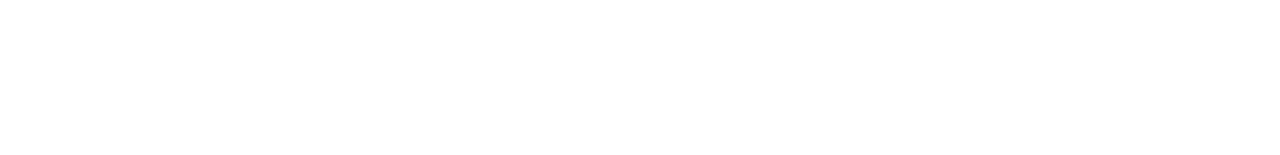
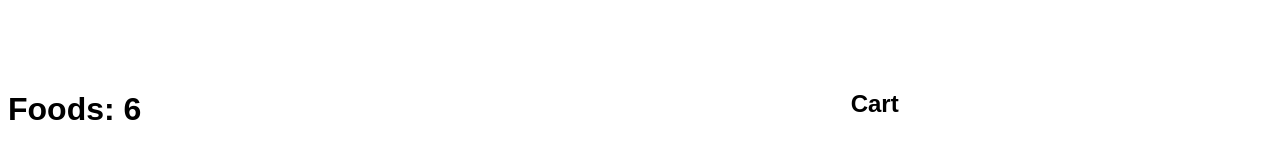
Before and after one commit to tuhin92/chefs-table, a React (Vite) app: page / in a window 1280 px wide. Shown: the part 1096-1251 px from the top of the page. Before the commit the page ends 1174 px from the top, so only its background shows below. Built offline with nearby package versions, Linux system fonts and the light colour scheme.

Commit message:
set layout and create some component for single data loading

```diff
--- a/package.json
+++ b/package.json
@@ -10,6 +10,7 @@
     "preview": "vite preview"
   },
   "dependencies": {
+    "prop-type": "^0.0.1",
     "react": "^18.2.0",
     "react-dom": "^18.2.0"
   },
--- a/src/App.jsx
+++ b/src/App.jsx
@@ -1,5 +1,6 @@
 import './App.css'
 import Banner from './component/Banner/Banner'
+import Cart from './component/Cart/Cart'
 import Foods from './component/Foods/Foods'
 import Navbar from './component/Navbar/Navbar'
 
@@ -9,7 +10,11 @@
     <>
       <Navbar></Navbar>
       <Banner></Banner>
-      <Foods></Foods>
+
+      <div className='md:flex container mx-auto'>
+        <Foods></Foods>
+        <Cart></Cart>
+      </div>
     </>
   )
 }
--- /dev/null
+++ b/src/component/Cart/Cart.jsx
@@ -0,0 +1,9 @@
+const Cart = () => {
+    return (
+        <div  className="md:h-1/3">
+            <h2>Cart</h2>
+        </div>
+    );
+};
+
+export default Cart;
--- /dev/null
+++ b/src/component/Food/Food.jsx
@@ -0,0 +1,15 @@
+import PropTypes from 'prop-types';
+
+const Food = ({food}) => {
+    console.log(food);
+    return (
+        <div>
+
+        </div>
+    );
+};
+
+Food.propTypes = {
+    food: PropTypes.object.isRequired
+}
+export default Food;
--- a/src/component/Foods/Foods.jsx
+++ b/src/component/Foods/Foods.jsx
@@ -9,8 +9,8 @@
     },[])
 
     return (
-        <div>
-
+        <div className="md:w-2/3">
+            <h1>Foods: {foods.length}</h1>
         </div>
     );
 };
```
Also changed, not shown: 1 other file (tests, documents, lock files or other folders).
